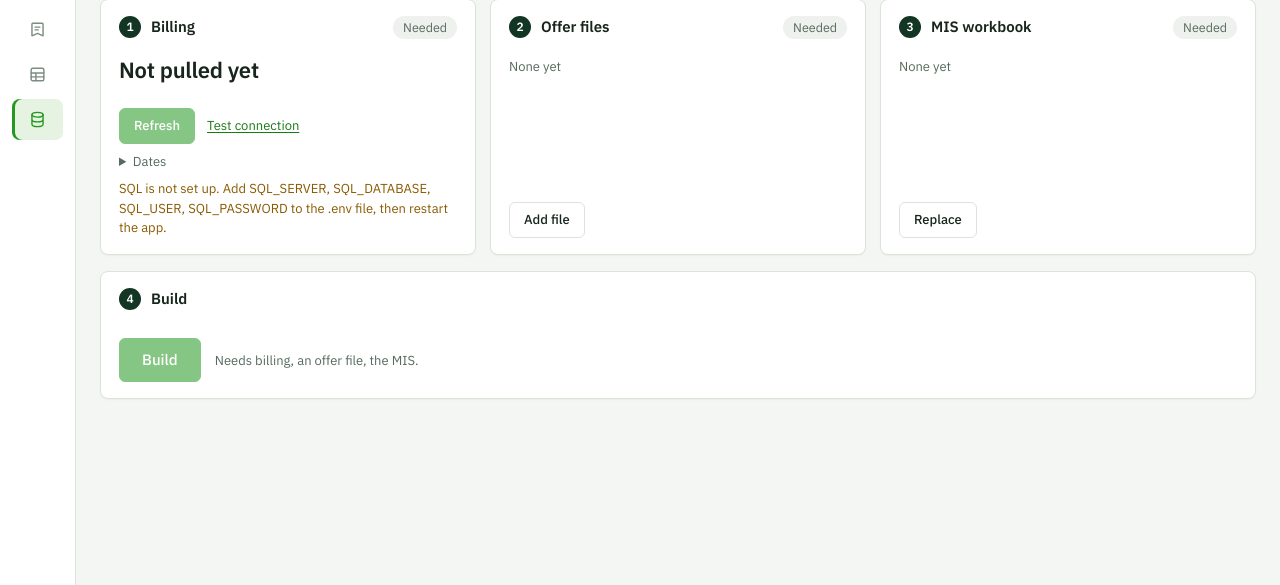
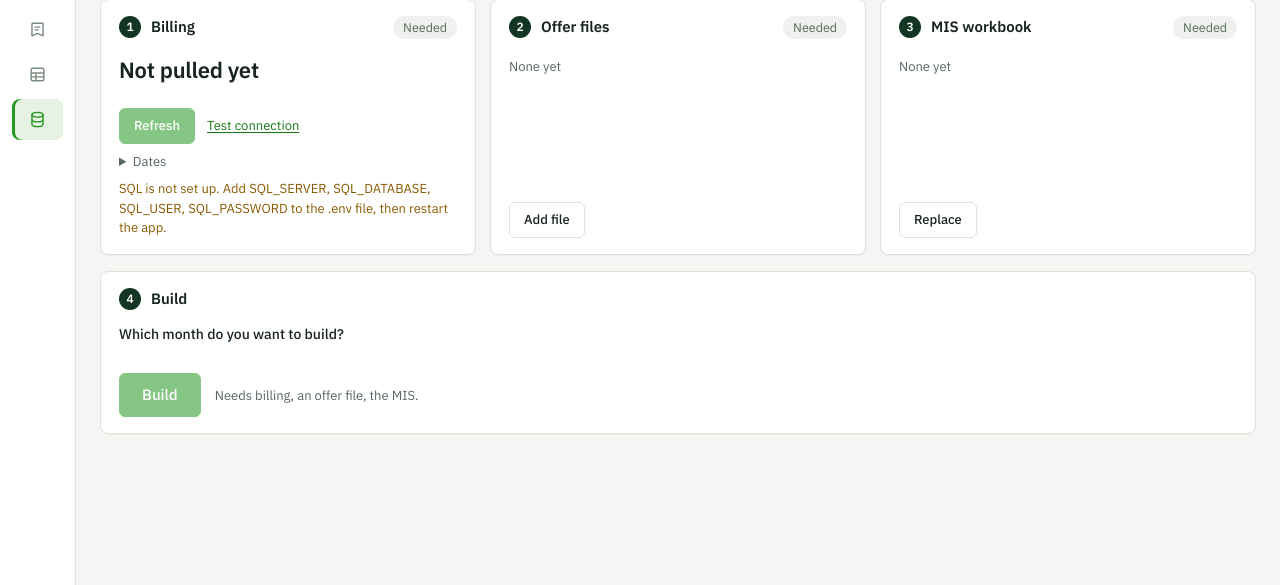
Before and after one commit to itsmeraghavjha/HeritageEdge, a Flask app: page /data in a window 1280 px wide. Shown: the part 121-706 px from the top of the page. Run offline with Flask 3, Linux system fonts and the light colour scheme; data that the repository does not hold is empty.

Commit message:
Data page: ask which month to build, show a selector on each card and what it covers
Co-Authored-By: Claude Sonnet 5.5 <noreply@anthropic.com>
Claude-Session: https://claude.ai/code/session_01HWMokBj75bBkF3gH3M8aux

```diff
--- a/static/css/app.css
+++ b/static/css/app.css
@@ -897,3 +897,8 @@ html.side-collapsed .acct-btn { width: 36px; padding: 0; }
 .dialog .dialog-text { margin: 0 0 16px; font-size: 14px; color: var(--muted); }
 #leaveDialog { width: min(540px, 94vw); }
 #leaveDialog .dialog-actions { flex-wrap: wrap; }
+.dp-ask { margin: 0; font-size: 14px; font-weight: 500; }
+.dp-month { padding-left: 40px; }
+.dp-month::before { content: ""; position: absolute; left: 14px; top: 15px; width: 14px; height: 14px; border: 1.5px solid #9db39a; border-radius: 50%; background: var(--panel); }
+.dp-month:has(input:checked)::before { border-color: var(--green); background: radial-gradient(circle, var(--green) 0 4px, var(--panel) 5px); }
+.dp-mkind { font-size: 13px; color: var(--ink); }
--- a/static/js/data.js
+++ b/static/js/data.js
@@ -130,7 +130,7 @@
       if (pick) ticked.add(pick);
       $('months').innerHTML = list.length
         ? list.map((m) => `<label class="dp-month" data-m="${m}"><input type="radio" name="buildMonth" value="${m}"${ticked.has(m) ? ' checked' : ''}>
-            <span class="dp-mname">${HE.esc(monthLabel(m))}</span><span class="dp-mtag"></span></label>`).join('')
+            <span class="dp-mname">${HE.esc(monthLabel(m))}</span><span class="dp-mkind"></span><span class="dp-mtag"></span></label>`).join('')
         : '<span class="dp-empty">Pull billing first. The months it holds will appear here.</span>';
       renderBuildOptions();
     }
@@ -139,6 +139,10 @@
     (status.periods || []).forEach((p) => { if (p.months.length === 1) byMonth[p.months[0]] = p; });
     document.querySelectorAll('.dp-month').forEach((el) => {
       const p = byMonth[el.dataset.m], tag = el.querySelector('.dp-mtag');
+      const days = autoDays(el.dataset.m);             // a month still running covers the days billed so far
+      const kind = el.querySelector('.dp-mkind');
+      kind.textContent = days ? `${days} days so far` : 'Full month';
+      kind.title = days ? `Billing runs to day ${days} of the month. Figures are the actual amounts so far.` : '';
       el.classList.toggle('is-built', !!p);
       el.classList.toggle('is-stale', !!(p && p.changed.length));
       tag.textContent = !p ? 'Not built' : p.changed.length ? 'Rebuild' : `Built ${fmtDay(p.built_at.slice(0, 10))}`;
@@ -146,17 +150,7 @@
     });
   }
 
-  // For a month that is still running, shows how many days of billing the figures will cover. Worked out from the data, not typed.
-  function renderBuildOptions() {
-    const single = ticked.size === 1 ? [...ticked][0] : null;
-    const days = single ? autoDays(single) : null;
-    const chip = $('mtdChip');
-    chip.hidden = !days;
-    if (days) {
-      chip.textContent = `${days} days so far`;
-      chip.title = `Billing runs to day ${days} of the month. Figures are the actual amounts so far.`;
-    }
-  }
+  function renderBuildOptions() { /* the card of each month says whether it covers the whole month or the days so far */ }
 
   function buildLabel() {
     const months = [...ticked].sort();
--- a/templates/data.html
+++ b/templates/data.html
@@ -56,8 +56,8 @@
 
   <section class="dp-build" id="stepBuild">
     <header><span class="dp-n">4</span><h2>Build</h2></header>
+    <p class="dp-ask">Which month do you want to build?</p>
     <div class="dp-months" id="months" role="radiogroup" aria-label="Month to build"></div>
-    <span class="dp-chip dp-static" id="mtdChip" hidden></span>
     <div class="dp-go">
       <button type="button" class="btn btn-primary btn-lg" id="buildBtn">Build</button>
       <p class="note" id="buildNote" role="status"></p>
```
Also changed, not shown: docs/DATA.md (+1 -1 lines).
